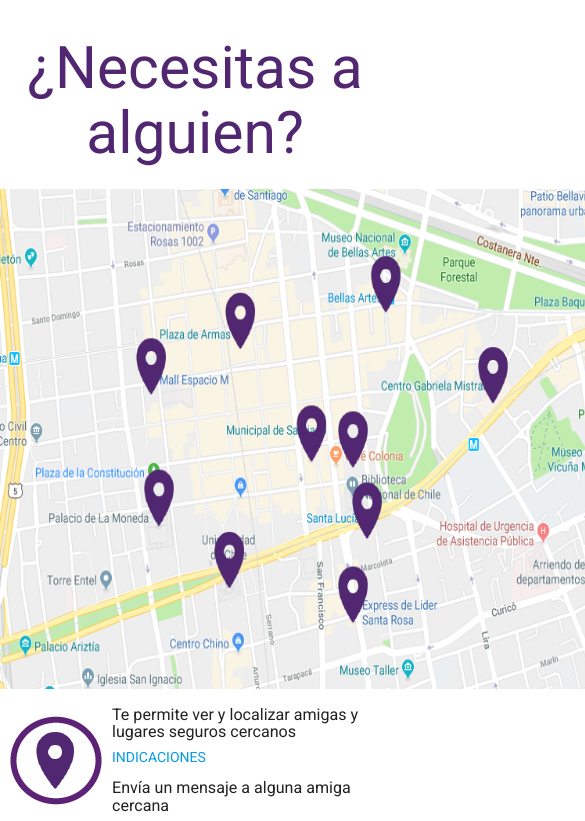
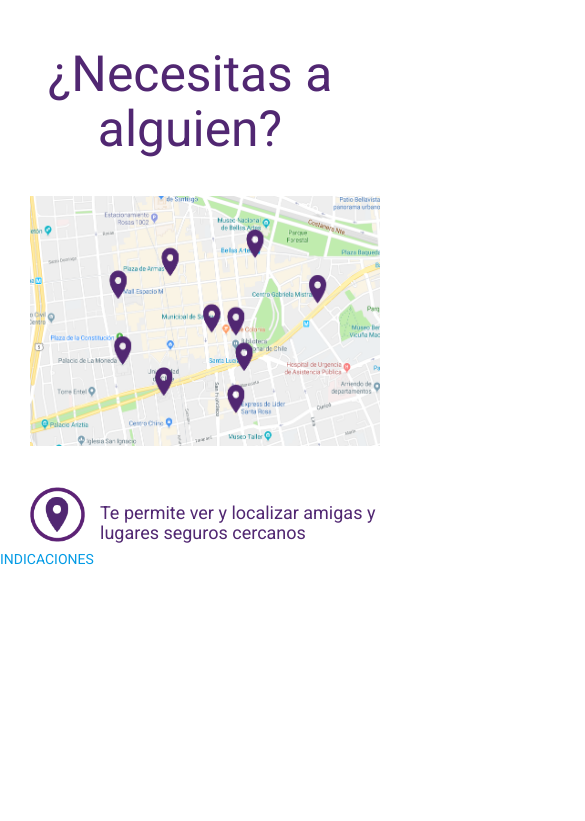
Before and after one commit to faog/Hackathon-Wenuy, a plain HTML site: page src/serio.html in a window 390 px wide. Shown: the part 62-883 px from the top of the page, 585 px wide, since content can reach past the window. After the commit the page ends 844 px from the top, so only its background shows below. Drawn offline with nearby package versions, Linux system fonts and the light colour scheme.

Commit message:
arreglos css

```diff
--- a/src/serio.html
+++ b/src/serio.html
@@ -18,15 +18,15 @@
          <div>
          <img src="img/w.png" alt="logo" class="w">
          </div>
-         <h1 class= "titulo">¿Necesitas a alguien?</h1>
+         <h2 class= "titulo">¿Necesitas a alguien?</h2>
          <img src="img/mapa.png" alt="mapa" class="map">
          <div>
-         <img  style="float:left; margin:10px;" src="img/location.png" alt="ubicacion"><h6>Te permite ver y localizar amigas y lugares seguros cercanos </h6>
+         <img  id="locationserio" src="img/location.png" alt="ubicacion"><h6>Te permite ver y localizar amigas y lugares seguros cercanos </h6>
          </div>
          <div>
              <a class="botoncito">INDICACIONES</a>
          </div>
-         <h6>Envía un mensaje a alguna amiga cercana</h6>
+
 
     </main>
 
--- a/src/style.css
+++ b/src/style.css
@@ -1,13 +1,50 @@
 *{
     font-family: 'Roboto', sans-serif;
+    color: #512772;
+}
+
+
+/*PANTALLA ESTADOS*/
+
+@media (max-width: 992px){
+    .logo{
+         width: 70px;
+         height: 50px;
+         margin-top: 30px;
+         margin-left: 40px;
+    }
+
+    h2{
+        margin-left:50px;
+        margin-top:50px;
+    }
+
+    #happy{
+        margin-top:20px;
+        margin-left:100px;
+    }
+
+    #serius{
+        margin-top:20px;
+        margin-left:100px;
+    }
+
+    #sad{
+        margin-top:20px;
+        margin-left:100px;
+    }
 }
 
 /*PANTALLA SERIO*/
 
+@media (max-width: 992px){
+
 .titulo{
     text-align: center;
-    color: #512772;
+    margin-left:-10px;
+
 }
+
 
 .w{
     width: 85px;
@@ -17,6 +54,24 @@
 }
 
 .map{
-    width: 600px;
-    height: 500px;
+    width: 350px;
+    height: 250px;
+    margin-left: 30px;
+    margin-top: 20px;
 }
+
+#locationserio{
+    margin-left: 30px;
+    margin-top: 35px;
+    width: 55px;
+    height:55px;
+
+}
+
+h6{
+    margin-left:100px;
+    margin-top:-45px;
+    font-size: 18px;
+
+}
+}
```
Also changed, not shown: src/estados.html (+2 -2 lines), img/icons8-hashtag-50.png (deleted), img/icons8-heart-outline-32.png (deleted), img/icons8-marker-50.png (deleted), img/icons8-person-female-50.png (deleted), img/icons8-picture-32.png (deleted), img/icons8-topic-26.png (deleted).
